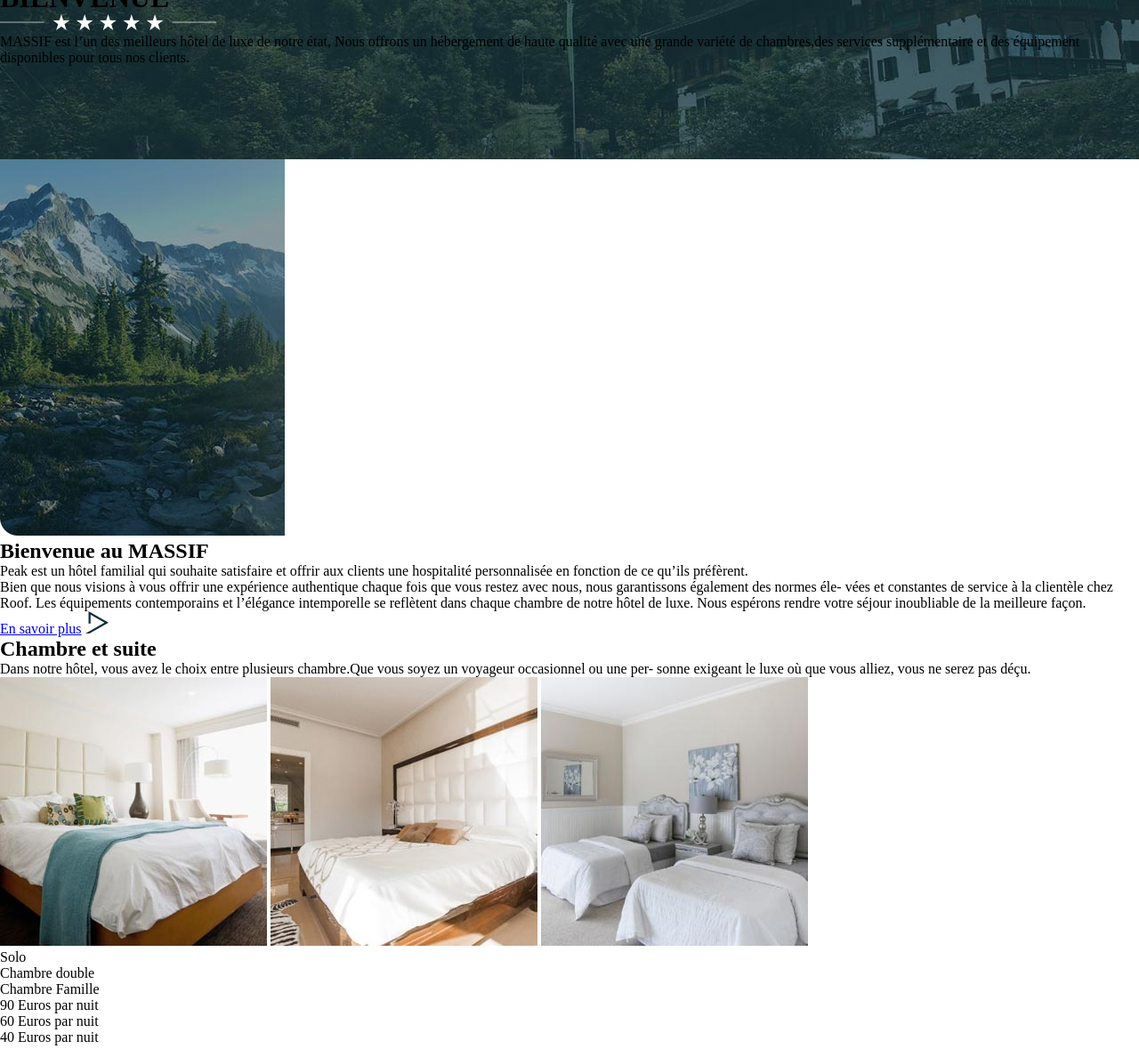
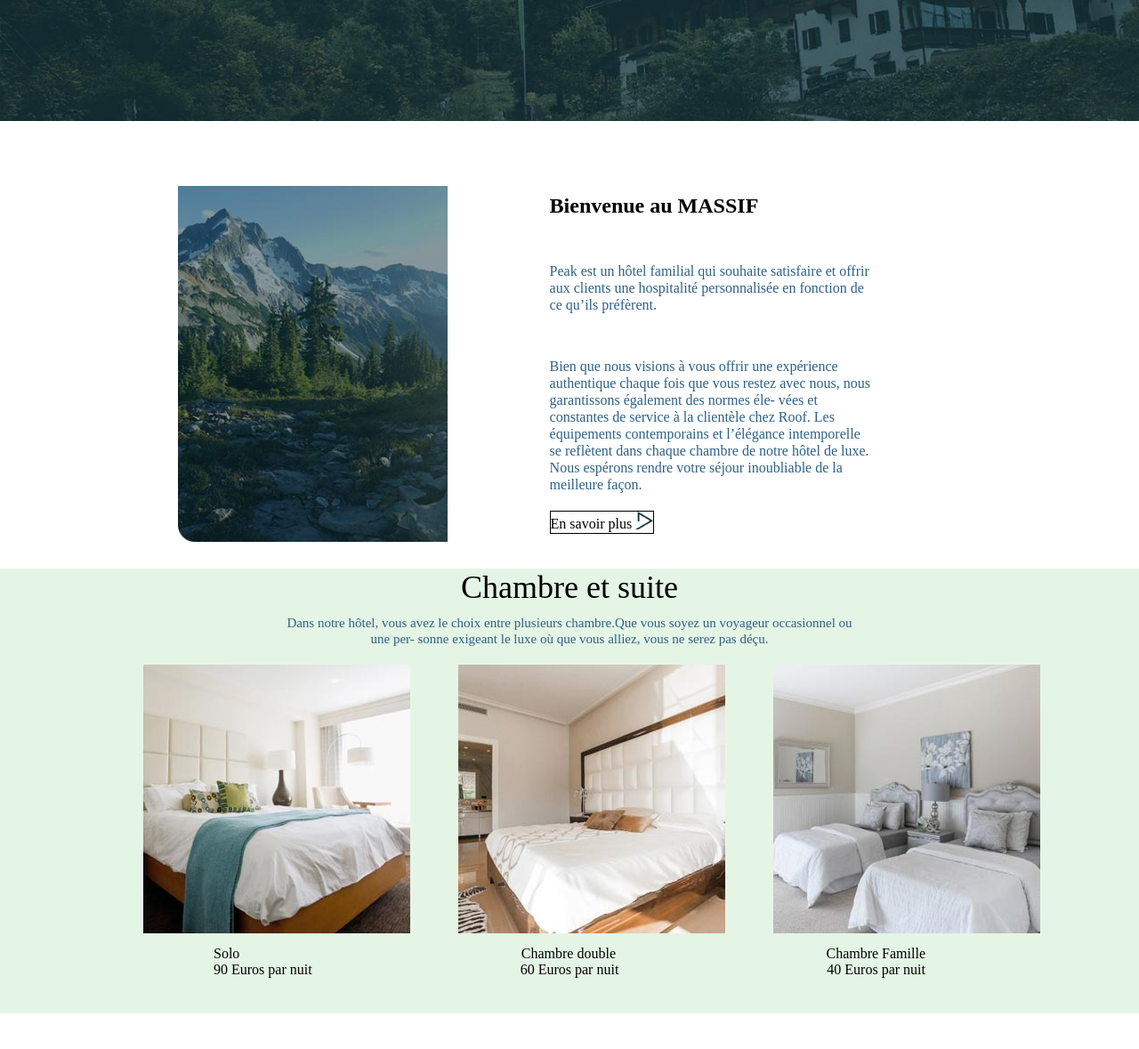
Before and after one commit to LucasDEKINDT/DWWM_Lucas, a PHP site: page / in a window 1280 px wide; the page is wider, and only the part inside the window is pictured. Shown: the part 321-1500 px from the top of that part at 89% size. Run offline with PHP 8.4, Linux system fonts and the light colour scheme; style sheets or scripts are compiled from the project's sources.

Commit message:
exos final fini

```diff
--- a/html-css/exos final/index.html
+++ b/html-css/exos final/index.html
@@ -29,27 +29,27 @@
         </div>
         </header>
         <section class="sec">
-            <img src="./image/bienvenue.jpg" alt="mont">
-            <div>
+            <img class="mont" src="./image/bienvenue.jpg" alt="mont">
+            <div class="div1">
                 <h2>Bienvenue au MASSIF</h2>
-                <p>Peak est un hôtel familial qui souhaite satisfaire et offrir aux clients une
+                <p class="topp">Peak est un hôtel familial qui souhaite satisfaire et offrir aux clients une
                     hospitalité personnalisée en fonction de ce qu’ils préfèrent.</p>
 
-                <p>Bien que nous visions à vous offrir une expérience authentique chaque fois
+                <p class="bott">Bien que nous visions à vous offrir une expérience authentique chaque fois
                    que vous restez avec nous, nous garantissons également des normes éle-
                    vées et constantes de service à la clientèle chez Roof. Les équipements
                    contemporains et l’élégance intemporelle se reflètent dans chaque chambre
                    de notre hôtel de luxe. Nous espérons rendre votre séjour inoubliable de la
                    meilleure façon.</p>
-                   <div>
+                   <div class="div2">
                     <a href="#">En savoir plus</a>
-                    <img src="./image/btn.png" alt="btn">
+                    <img src="./image/btn.png" alt="btn" width="20px">
                    </div>
             </div>
 
         </section>
         <article>
-            <div>
+            <div class="text">
                 <h2>Chambre et suite</h2>
                 <p>Dans notre hôtel, vous avez le choix entre plusieurs chambre.Que vous soyez un voyageur occasionnel ou une per-
                     sonne exigeant le luxe où que vous alliez, vous ne serez pas déçu.</p>
@@ -61,12 +61,12 @@
                 <img src="./image/famille.jpg" alt="famille">
             </div>
             <div>
-                <ul>
+                <ul class="ul1">
                     <li>Solo</li>
-                    <li>Chambre double</li>
+                    <li class="li1">Chambre double</li>
                     <li>Chambre Famille</li>
                 </ul>
-                <ul>
+                <ul class="ul2">
                     <li>90 Euros par nuit</li>
                     <li>60 Euros par nuit</li>
                     <li>40 Euros par nuit</li>
@@ -109,34 +110,36 @@
         </aside>
         <section class="herb">
             <div>
-                <h2>Un hébergement</h2>
-                <h2>de haute qualité</h2>
+                <h2 class="h21">Un hébergement</h2>
+                <h2 class="h22">de haute qualité</h2>
                 <button> <a href="#">DEVOUVRIR</a></button>
             </div>
         </section>
         <footer>
-            <img src="./image/Edward.png" alt="edward">
-            <img src="./image/Mike.png" alt="mike">
-            <div>
+            <img class="ed" src="./image/Edward.png" alt="edward" height="80px">
+            <img class="mik" src="./image/Mike.png" alt="mike" height="80px">
+            <div class="div1">
                 <h2>Ce que nos clients disent</h2>
                 <p>Nous avons de nombreux clients satisfaits qui ont réservé des vacances avec nous.</p>
             </div>
-            <div>
-                <img src="./image/guimet_haut.png" alt="haut">
+            <div class="div4">
+            <div class="div2">
+                <img class="haut" src="./image/guimet_haut.png" alt="haut" height="20px" width="30px">
                 <p>Le voyage était fabuleux. Mike et Elizabeth nous ont
                     fourni une mine d’informations. Notre groupe s’est
                     bien lié.</p>
                     <h4>Mike Williams</h4>
-                    <img src="./image/guimet_bas.png" alt="bas">
+                    <img class="bas" src="./image/guimet_bas.png" alt="bas" height="20px" width="30px">
 
             </div>
-            <div>
-                <img src="./image/guimet_haut.png" alt="haut">
+            <div class="div3">
+                <img class="haut" src="./image/guimet_haut.png" alt="haut" height="20px" width="30px">
                 <p>Nous avons passé une merveilleuse journée, le guide
                     était fabuleux, même si nous étions les seuls Austra-
                     liens à bord, il a tout fait...</p>
                     <h4>Edward Been</h4>
-                    <img src="./image/guimet_bas.png" alt="bas">
+                    <img class="bas" src="./image/guimet_bas.png" alt="bas" height="20px" width="30px">
+            </div>
             </div>
 
         </footer>
--- /dev/null
+++ b/html-css/exos final/style.css
@@ -0,0 +1,324 @@
+* {
+  box-sizing: border-box;
+  margin: 0;
+  padding: 0;
+}
+.container {
+  height: 800px;
+  width: 100%;
+}
+header {
+  display: flex;
+  height: 500px;
+  flex-direction: column;
+  align-items: center;
+  background: url(image/header.jpg);
+  background-size: 100%;
+  background-repeat: no-repeat;
+}
+header .tete {
+  display: flex;
+  flex-direction: row;
+  justify-content: space-between;
+  width: 150vh;
+  height: 10vh;
+  align-self: flex-start;
+}
+header .tete img {
+  align-self: center;
+  padding-left: 10vh;
+}
+header .tete .liens {
+  display: flex;
+  flex-direction: row;
+  align-self: flex-start;
+  padding-right: 300px;
+}
+header .tete .liens a {
+  padding-left: 50px;
+  color: white;
+  text-decoration: none;
+}
+header .tete2 {
+  display: flex;
+  flex-direction: column;
+  width: 50vh;
+  height: 30vh;
+  align-items: center;
+  justify-content: center;
+  color: white;
+}
+header .tete2 img {
+  padding-top: 10px;
+  padding-bottom: 10px;
+  width: 200px;
+}
+header .tete2 p {
+  font-style: normal;
+  font-weight: 400;
+  font-size: 15px;
+  line-height: 18px;
+  color: #FFFFFF;
+}
+.sec {
+  display: flex;
+  padding-top: 30px;
+  padding-left: 200px;
+  padding-bottom: 30px;
+  justify-content: center;
+}
+.sec .mont {
+  display: flex;
+  flex: 1;
+  height: 50vh;
+  margin-right: 15px;
+}
+.sec .div1 {
+  display: flex;
+  flex-direction: column;
+  align-items: flex-start;
+  justify-content: center;
+  margin-left: 100px;
+  flex: 3;
+  margin-right: 300px;
+}
+.sec h2 {
+  display: flex;
+}
+.sec .topp {
+  display: flex;
+  padding-top: 50px;
+  font-style: normal;
+  font-weight: 300;
+  font-size: 16px;
+  line-height: 19px;
+  color: #2D6187;
+}
+.sec .bott {
+  padding-top: 50px;
+  font-style: normal;
+  font-weight: 300;
+  font-size: 16px;
+  line-height: 19px;
+  color: #2D6187;
+}
+.sec .div2 {
+  border: 1px solid black;
+  margin-top: 20px;
+}
+.sec .div2 a {
+  color: black;
+  text-decoration: none;
+}
+article {
+  display: flex;
+  background-color: #E5F5E5;
+  flex-direction: column;
+  align-items: center;
+  height: 500px;
+}
+article .text {
+  display: flex;
+  flex-direction: column;
+  width: 80vh;
+}
+article .text h2 {
+  display: flex;
+  align-self: center;
+  padding-bottom: 10px;
+  font-style: normal;
+  font-weight: 400;
+  font-size: 36px;
+  line-height: 42px;
+}
+article .text p {
+  text-align: center;
+  font-style: normal;
+  font-weight: 400;
+  font-size: 15px;
+  line-height: 18px;
+  color: #2D6187;
+}
+article img {
+  padding-left: 50px;
+  padding-top: 20px;
+}
+article .ul1 {
+  display: flex;
+  flex-direction: row;
+  width: 100vh;
+  justify-content: space-between;
+  list-style-type: none;
+  padding-top: 10px;
+}
+article .ul1 .li1 {
+  display: flex;
+  padding-left: 80px;
+}
+article .ul2 {
+  display: flex;
+  flex-direction: row;
+  width: 100vh;
+  justify-content: space-between;
+  list-style-type: none;
+}
+aside {
+  display: flex;
+  flex-direction: column;
+  justify-content: center;
+  align-items: center;
+  height: 500px;
+}
+aside div {
+  display: flex;
+  flex-direction: row;
+  column-gap: 30px;
+  width: 80vh;
+}
+aside div .piscine {
+  background: #FFFFFF;
+  border: 1px solid #28ABB9;
+  border-radius: 0px 0px 0px 20px;
+  display: flex;
+  flex-direction: column;
+  padding-left: 20px;
+}
+aside div .wifi {
+  background: #FFFFFF;
+  border: 1px solid #28ABB9;
+  border-radius: 0px 0px 0px 20px;
+  display: flex;
+  flex-direction: column;
+  padding-left: 20px;
+}
+aside div .resto {
+  background: #FFFFFF;
+  border: 1px solid #28ABB9;
+  border-radius: 0px 0px 0px 20px;
+  display: flex;
+  flex-direction: column;
+  padding-left: 20px;
+}
+.herb {
+  display: flex;
+  flex-direction: column;
+  justify-content: center;
+  align-items: center;
+  height: 300px;
+  background: url(image/hebergement.jpg);
+}
+.herb .h21 {
+  font-style: normal;
+  font-weight: 400;
+  font-size: 32px;
+  line-height: 38px;
+  color: #FFFFFF;
+}
+.herb .h22 {
+  font-style: normal;
+  font-weight: 400;
+  font-size: 48px;
+  line-height: 56px;
+  color: #FFFFFF;
+  padding-top: 20px;
+  padding-bottom: 20px;
+}
+.herb button {
+  width: 200px;
+  height: 50px;
+  background: #28ABB9;
+  box-shadow: 0px -3px 4px rgba(0, 0, 0, 0.25), 0px 3px 3px 1px rgba(0, 0, 0, 0.25);
+  border-radius: 6px;
+}
+.herb a {
+  color: white;
+  text-decoration: none;
+}
+footer {
+  display: flex;
+  flex-direction: column;
+  justify-content: center;
+  align-items: center;
+  height: 500px;
+}
+footer .div1 {
+  text-align: center;
+}
+footer .div1 h2 {
+  padding-bottom: 20px;
+  font-style: normal;
+  font-weight: 400;
+  font-size: 36px;
+  line-height: 42px;
+  color: #000000;
+}
+footer .div1 p {
+  font-style: normal;
+  font-weight: 400;
+  font-size: 16px;
+  line-height: 19px;
+  color: #2D6187;
+}
+footer .div4 {
+  display: flex;
+  column-gap: 20px;
+  padding-top: 100px;
+}
+footer .div4 .haut {
+  display: flex;
+  align-self: flex-start;
+  margin-left: 10px;
+}
+footer .div4 .bas {
+  display: flex;
+  align-self: flex-end;
+  margin-right: 20px;
+}
+footer .div4 p {
+  margin-left: 10px;
+}
+footer .div4 h4 {
+  padding-top: 10px;
+  display: flex;
+  align-self: flex-start;
+  margin-left: 10px;
+  font-style: normal;
+  font-weight: 400;
+  font-size: 16px;
+  line-height: 19px;
+  color: #2D6187;
+}
+footer .div2 {
+  display: flex;
+  flex-direction: column;
+  align-items: center;
+  justify-content: center;
+  width: 458px;
+  height: 200px;
+  background-color: #A8DDA8;
+  border-radius: 0px 0px 0px 24px;
+}
+footer .div3 {
+  display: flex;
+  flex-direction: column;
+  align-items: center;
+  justify-content: center;
+  width: 458px;
+  height: 200px;
+  background-color: #A8DDA8;
+  border-radius: 0px 0px 0px 24px;
+}
+footer .ed {
+  position: absolute;
+  width: 136px;
+  height: 136px;
+  top: 2500px;
+  left: 400px;
+}
+footer .mik {
+  position: absolute;
+  width: 136px;
+  height: 136px;
+  top: 2500px;
+  left: 900px;
+}
--- a/html-css/exos final/style.less
+++ b/html-css/exos final/style.less
@@ -11,36 +11,356 @@
 //header
 header{
     display: flex;
-    width: 100%;
 height: 500px;
     flex-direction:column;
     align-items: center;
 background: url(./image/header.jpg);
+background-size: 100%;
 background-repeat: no-repeat;
 .tete{
         display:flex;
         flex-direction: row;
         justify-content: space-between;
-        width: 100%;
+        width: 150vh;
+        height: 10vh;
+        align-self: flex-start;
         img{
             align-self: center;
-            padding-left: 100px;
+            padding-left: 10vh;
         }
-        ul{
+        .liens{
             display: flex;
             flex-direction: row;
-            align-self: center;
+            align-self: flex-start;
             padding-right: 300px;
-            li{
+            a{
                 padding-left: 50px;
                 color: white;
-                list-style-type: none;
+                text-decoration: none;
 
             }
         }
 
+
+    }
+.tete2{
+    display: flex;
+    flex-direction: column;
+    width: 50vh;
+    height: 30vh;
+    align-items: center;
+    justify-content: center;
+    color: white;
+
+
+     img{
+        padding-top: 10px;
+        padding-bottom: 10px;
+        width: 200px;
+    }
+    p{
+        font-style: normal;
+font-weight: 400;
+font-size: 15px;
+line-height: 18px;
+
+color: #FFFFFF;
+    }
+}
+
+
+}
+.sec{
+    display: flex;
+    padding-top: 30px;
+    padding-left: 200px;
+    padding-bottom: 30px;
+    justify-content: center;
+    .mont{
+        display: flex;
+    flex: 1;
+    height: 50vh;
+    margin-right: 15px;
+    }
+    .div1{
+        display: flex;
+        flex-direction: column;
+        align-items: flex-start;
+        justify-content: center;
+        margin-left: 100px;
+        flex: 3;
+        margin-right: 300px;
+
+    }
+    h2{
+        display: flex;
+    }
+    .topp{
+        display: flex;
+        padding-top: 50px;
+        font-style: normal;
+font-weight: 300;
+font-size: 16px;
+line-height: 19px;
+
+color: #2D6187;
+    }
+    .bott{
+        padding-top: 50px;
+        font-style: normal;
+font-weight: 300;
+font-size: 16px;
+line-height: 19px;
+
+color: #2D6187;
+    }
+    .div2{
+        border: 1px solid black;
+        margin-top: 20px;
+        a{
+            color: black;
+            text-decoration: none;
+        }
     }
 
 
+}
+article{
+    display: flex;
+    background-color:  #E5F5E5;
+    flex-direction: column;
+    align-items: center;
+    height: 500px;
+ .text{
+    display: flex;
+    flex-direction: column;
+    width: 80vh;
+    h2{
+        display: flex;
+        align-self: center;
+        padding-bottom: 10px;
+        font-style: normal;
+font-weight: 400;
+font-size: 36px;
+line-height: 42px;
+    }
+    p{
+        text-align: center;
+        font-style: normal;
+font-weight: 400;
+font-size: 15px;
+line-height: 18px;
+
+color: #2D6187;
+    }
+ }
+ img{
+    padding-left: 50px;
+    padding-top: 20px;
+ }
+ .ul1{
+    display: flex;
+    flex-direction: row;
+    width: 100vh;
+    justify-content: space-between;
+    list-style-type: none;
+    padding-top: 10px;
+    .li1{
+        display: flex;
+        padding-left: 80px;
+    }
+
+ }
+ .ul2{
+    display: flex;
+    flex-direction: row;
+    width: 100vh;
+    justify-content: space-between;
+    list-style-type: none;
+
+ }
+}
+aside{
+    display: flex;
+    flex-direction: column;
+    justify-content: center;
+    align-items: center;
+    height: 500px;
+    div{
+        display: flex;
+        flex-direction: row;
+        column-gap: 30px;
+
+        width: 80vh;
+          .piscine{
+            background: #FFFFFF;
+border: 1px solid #28ABB9;
+border-radius: 0px 0px 0px 20px;
+display: flex;
+flex-direction: column;
+padding-left: 20px;
+
+          }
+          .wifi{
+
+            background: #FFFFFF;
+            border: 1px solid #28ABB9;
+            border-radius: 0px 0px 0px 20px;
+            display: flex;
+            flex-direction: column;
+            padding-left: 20px;
+          }
+          .resto{
+            background: #FFFFFF;
+            border: 1px solid #28ABB9;
+            border-radius: 0px 0px 0px 20px;
+            display: flex;
+            flex-direction: column;
+            padding-left: 20px;
+          }
+
+    }
+
 
 }
+.herb{
+    display: flex;
+    flex-direction: column;
+    justify-content: center;
+    align-items: center;
+    height: 300px;
+    background: url(./image/hebergement.jpg);
+    .h21{
+
+font-style: normal;
+font-weight: 400;
+font-size: 32px;
+line-height: 38px;
+
+color: #FFFFFF;
+
+
+    }
+    .h22{
+        font-style: normal;
+font-weight: 400;
+font-size: 48px;
+line-height: 56px;
+
+color: #FFFFFF;
+padding-top: 20px;
+padding-bottom: 20px;
+
+    }
+    button{
+        width: 200px;
+        height: 50px;
+        background: #28ABB9;
+box-shadow: 0px -3px 4px rgba(0, 0, 0, 0.25), 0px 3px 3px 1px rgba(0, 0, 0, 0.25);
+border-radius: 6px;
+    }
+    a{
+        color: white;
+        text-decoration: none;
+    }
+
+}
+footer{
+    display: flex;
+    flex-direction: column;
+    justify-content: center;
+    align-items: center;
+    height: 500px;
+    .div1{
+        text-align: center;
+        h2{
+            padding-bottom: 20px;
+            font-style: normal;
+font-weight: 400;
+font-size: 36px;
+line-height: 42px;
+
+color: #000000;
+        }
+        p{
+            font-style: normal;
+            font-weight: 400;
+            font-size: 16px;
+            line-height: 19px;
+
+            color: #2D6187;
+        }
+    }
+    .div4{
+        display: flex;
+        column-gap: 20px;
+        padding-top: 100px;
+
+        .haut{
+            display: flex;
+            align-self: flex-start;
+            margin-left: 10px;
+        }
+            .bas{
+                display: flex;
+                align-self: flex-end;
+                margin-right: 20px;
+            }
+           p{
+            margin-left: 10px;
+
+           }
+           h4{
+            padding-top: 10px;
+            display: flex;
+            align-self: flex-start;
+            margin-left: 10px;
+            font-style: normal;
+font-weight: 400;
+font-size: 16px;
+line-height: 19px;
+
+color: #2D6187;
+
+
+           }
+
+    }
+    .div2{
+        display: flex;
+        flex-direction: column;
+        align-items: center;
+        justify-content: center;
+        width: 458px;
+        height: 200px;
+        background-color: #A8DDA8;
+border-radius: 0px 0px 0px 24px;
+
+    }
+    .div3{
+        display: flex;
+        flex-direction: column;
+        align-items: center;
+        justify-content: center;
+        width: 458px;
+        height: 200px;
+        background-color: #A8DDA8;
+border-radius: 0px 0px 0px 24px;
+    }
+    .ed{position: absolute;
+        width: 136px;
+        height: 136px;
+        top: 2500px;
+        left: 400px;
+
+
+    }
+    .mik{
+        position: absolute;
+        width: 136px;
+        height: 136px;
+        top: 2500px;
+        left: 900px;
+    }
+
+}
--- /dev/null
+++ b/maquetage/massif/Text.txt
@@ -0,0 +1 @@
+coucou
```
Also changed, not shown: other parts of html-css/exos final/index.html (+14 -13 lines), maquetage/text.txt (added), 1 other file.
